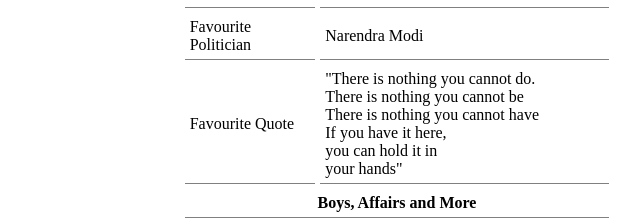
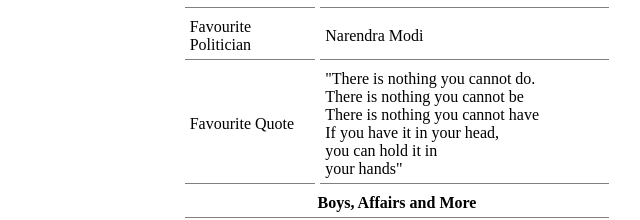
Before and after one commit to AKANSHA360/stars, a plain HTML site: page index.html in a window 1280 px wide. Shown: the part 1801-2021 px from the top of the page, 243-883 px from the left. Drawn offline with Linux system fonts and the light colour scheme.

Commit message:
Update index.html

```diff
--- a/index.html
+++ b/index.html
@@ -143,7 +143,7 @@
 		</tr>
 		<tr>
 			<td>Favourite Quote</td>
-			<td>"There is nothing you cannot do. <br>There is nothing you cannot be<br>There is nothing you cannot have<br>If you have it here,<br>you can hold it in<br>your hands"</td>
+			<td>"There is nothing you cannot do. <br>There is nothing you cannot be<br>There is nothing you cannot have<br>If you have it in your head,<br>you can hold it in<br>your hands"</td>
 		</tr>
 		<tr>
 			<th colspan="2">Boys, Affairs and More</th>
```
